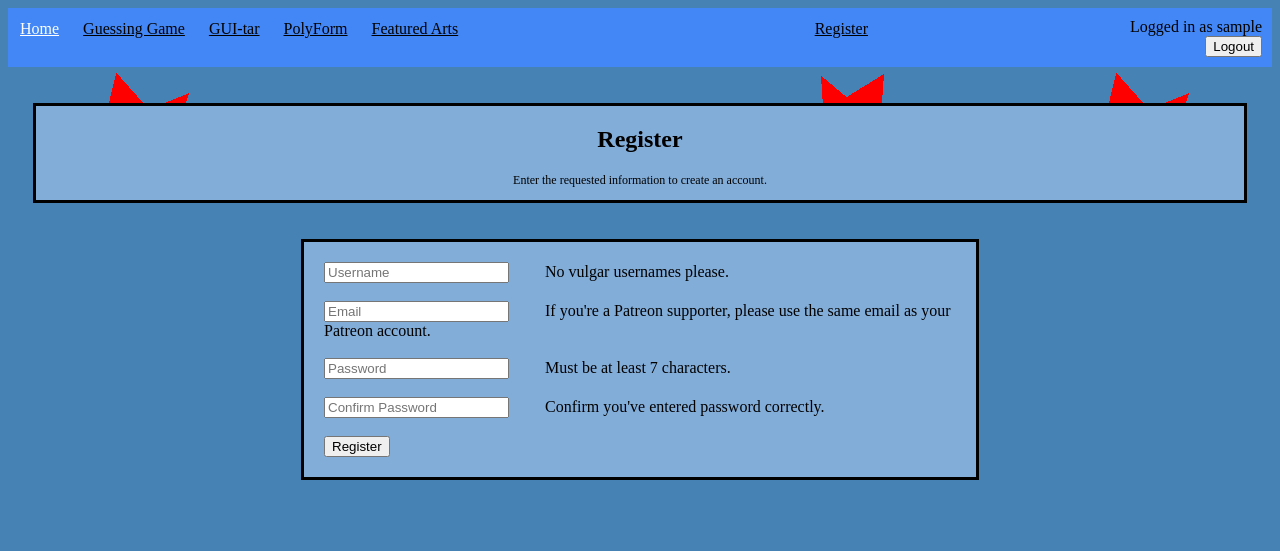
After one commit to HamboCabinsky/WebsiteCode, a PHP site: page /register.php in a window 1280 px wide. The commit adds this page. Shown: the top 551 px of the page. Run offline with PHP 8.4, Linux system fonts and the light colour scheme; the visitor is signed in with stand-in values (Sample User, id 1).

Commit message:
can now register account, login on homepage

```diff
--- /dev/null
+++ b/register.php
@@ -0,0 +1,72 @@
+<?php session_start(); ?>
+<!DOCTYPE html>
+<html lang="en">
+  <head>
+    <meta charset="utf-8">
+    <title>Visual Learning Hub</title>
+    <meta name="description" content="Visual Learning Tools and Games.">
+    <meta name="author" content="Christian Bonin">
+    <link rel="stylesheet" media="screen" href="defstylsh.css">
+    <link rel="shortcut icon" type="image/jpg" href="painty.jpg">
+  </head>
+  <body>
+    <div class="nav">
+      <a class="active" href="index.php">Home</a>
+      <a href="cards.php">Guessing Game</a>
+      <a href="GUI-tar.php">GUI-tar</a>
+      <a href="polyform.php">PolyForm</a>
+      <a href="featured.php">Featured Arts</a>
+
+      <a href='register.php' style="position: absolute; right: 400px;">Register</a>
+      <div id='profile' style="float: right; text-align: right; padding: 10px;">
+        <form action = "php/authenticate.php" method="post">
+          <input type="text" name="username" placeholder="Username" id="username" required>
+          <input type="password" name="password" placeholder="Password" id="password" required>
+          <input type="submit" value="Login">
+        </form>
+      </div>
+
+    </div>
+    <br>
+    <br>
+    <main class="margin-t-huge">
+      <section class="title-container">
+        <h1 id="title">Register</h1>
+        <p class="sub-title">Enter the requested information to create an account.</p>
+      </section>
+
+      <br>
+      <br>
+
+      <div id='register' class='center' style='background-color: #82add9; border-style: solid; border-color: black; padding: 20px;'>
+        <form action = "php/register.php" method="post">
+          <input type="text" name="username" placeholder="Username" id="username" required> &nbsp &nbsp &nbsp &nbsp No vulgar usernames please.
+          <br>
+          <br>
+          <input type="text" name="email" placeholder="Email" id="email" required> &nbsp &nbsp &nbsp &nbsp If you're a Patreon supporter, please use the same email as your Patreon account.
+          <br>
+          <br>
+          <input type="password" name="password" placeholder="Password" id="password" required>  &nbsp &nbsp &nbsp &nbsp Must be at least 7 characters.
+          <br>
+          <br>
+          <input type="password" name="confirm_password" placeholder="Confirm Password" id="confirm_password" required> &nbsp &nbsp &nbsp &nbsp Confirm you've entered password correctly.
+          <br>
+          <br>
+          <input type="submit" value="Register">
+        </form>
+      </div>
+
+      <br>
+      <br>
+      <br>
+      <br>
+
+    </main>
+  </body>
+  <script>
+    if('' + '<?=$_SESSION["user"] ?>'){
+      document.getElementById('profile').innerHTML = "Logged in as " + '<?=$_SESSION["user"]?>' + ' <form action="php/logout.php" method="post"> <input type="submit" value="Logout"> </form>';
+      console.log('<?=$_SESSION["user"] ?>');
+    }
+  </script>
+</html>
```
Also changed, not shown: GUI-tar.php (renamed from GUI-tar.html, +5 -5 lines), cards.php (renamed from cards.html, +5 -5 lines), featured.php (renamed from featured.html, +5 -5 lines), index.php (renamed from index.html, +23 -5 lines), polyform.php (renamed from polyform.html, +5 -5 lines), 1 other file.
